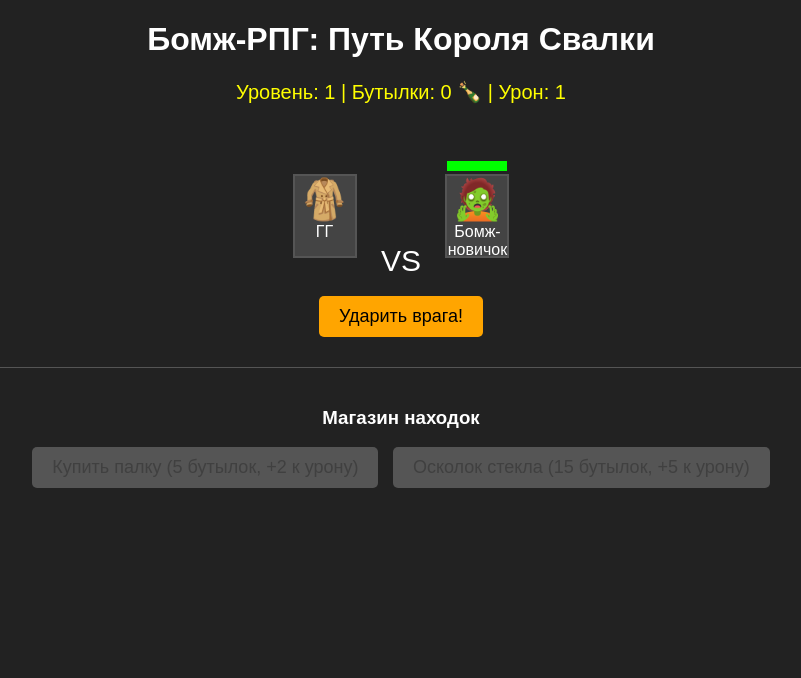
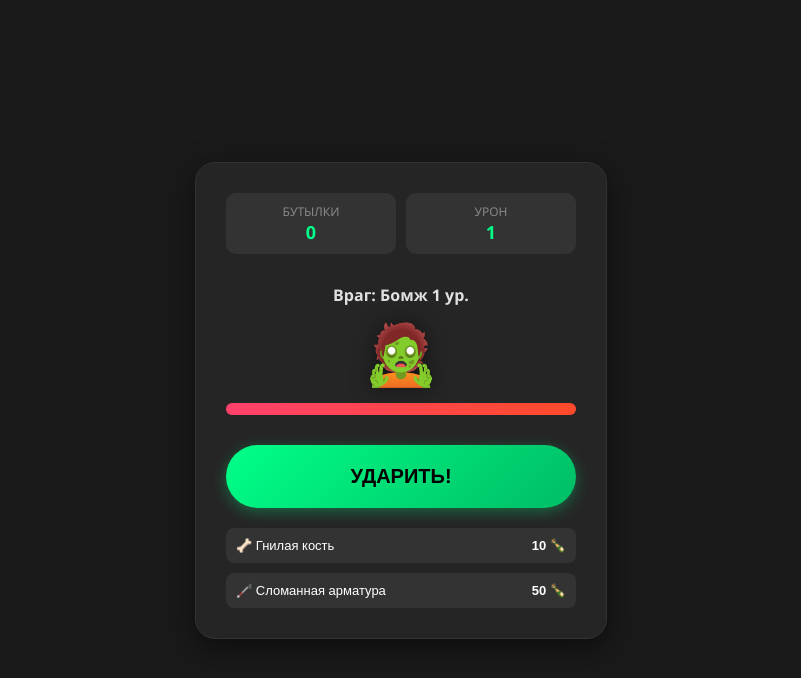
Before and after one commit to depor0mk-cloud/bomj-git, a plain HTML site: page index.html in a window 1280 px wide. Shown: the whole page, without its empty margins (239-1040 px from the left). Drawn offline with Linux system fonts and the light colour scheme.

Commit message:
Update index.html

```diff
--- a/index.html
+++ b/index.html
@@ -1,115 +1,165 @@
 <!DOCTYPE html>
-<html>
+<html lang="ru">
 <head>
     <meta charset="UTF-8">
-    <title>Бомж-РПГ: Битва за бутылки</title>
+    <meta name="viewport" content="width=device-width, initial-scale=1.0">
+    <title>BOMZH CLICKER 2026</title>
     <style>
-        body { background: #222; color: #fff; font-family: sans-serif; text-align: center; }
-        .game-container { margin-top: 50px; }
+        :root {
+            --primary: #00ff88;
+            --bg: #1a1a1a;
+            --card: #252525;
+            --text: #e0e0e0;
+        }
 
-        /* Рисуем пиксельного персонажа (упрощенно) */
-        .char-box {
-            display: inline-block;
-            width: 60px; height: 80px;
-            border: 2px solid #555;
-            background: #444; position: relative;
-            margin: 20px; vertical-align: bottom;
+        body {
+            background-color: var(--bg);
+            color: var(--text);
+            font-family: 'Segoe UI', Tahoma, Geneva, Verdana, sans-serif;
+            display: flex;
+            justify-content: center;
+            align-items: center;
+            min-height: 100vh;
+            margin: 0;
+            overflow: hidden;
         }
-        .hp-bar { width: 100%; height: 10px; background: red; position: absolute; top: -15px; }
-        .hp-fill { height: 100%; background: lime; width: 100%; transition: 0.2s; }
 
-        /* Стили кнопок */
-        button {
-            padding: 10px 20px; font-size: 18px; cursor: pointer;
-            background: orange; border: none; border-radius: 5px;
+        .game-card {
+            background: var(--card);
+            padding: 30px;
+            border-radius: 20px;
+            box-shadow: 0 10px 30px rgba(0,0,0,0.5);
+            width: 350px;
+            text-align: center;
+            border: 1px solid #333;
         }
-        button:disabled { background: #555; cursor: not-allowed; }
-        .stats { font-size: 20px; color: yellow; margin-bottom: 20px; }
-        .shop { margin-top: 30px; border-top: 1px solid #555; padding-top: 20px; }
+
+        .stats-grid {
+            display: grid;
+            grid-template-columns: 1fr 1fr;
+            gap: 10px;
+            margin-bottom: 20px;
+        }
+
+        .stat-item {
+            background: #333;
+            padding: 10px;
+            border-radius: 10px;
+        }
+
+        .stat-item span {
+            display: block;
+            font-size: 12px;
+            color: #888;
+            text-transform: uppercase;
+        }
+
+        .stat-item strong {
+            font-size: 18px;
+            color: var(--primary);
+        }
+
+        /* Полоска HP */
+        .enemy-area {
+            margin: 30px 0;
+            position: relative;
+        }
+
+        .hp-container {
+            width: 100%;
+            height: 12px;
+            background: #444;
+            border-radius: 6px;
+            overflow: hidden;
+            margin-top: 10px;
+        }
+
+        #hp-fill {
+            width: 100%;
+            height: 100%;
+            background: linear-gradient(90deg, #ff416c, #ff4b2b);
+            transition: width 0.1s ease;
+        }
+
+        #enemy-pic {
+            font-size: 60px;
+            filter: drop-shadow(0 0 10px rgba(0,0,0,0.5));
+            transition: transform 0.1s;
+        }
+
+        /* Крутая кнопка */
+        .btn-hit {
+            background: linear-gradient(135deg, #00ff88 0%, #00bd65 100%);
+            border: none;
+            padding: 20px 40px;
+            border-radius: 50px;
+            color: #000;
+            font-weight: bold;
+            font-size: 20px;
+            cursor: pointer;
+            box-shadow: 0 4px 15px rgba(0, 255, 136, 0.3);
+            transition: all 0.2s;
+            width: 100%;
+            margin-bottom: 20px;
+        }
+
+        .btn-hit:active {
+            transform: scale(0.95);
+            box-shadow: 0 2px 5px rgba(0, 255, 136, 0.2);
+        }
+
+        .shop {
+            display: flex;
+            flex-direction: column;
+            gap: 10px;
+        }
+
+        .shop-item {
+            background: #333;
+            border: none;
+            color: white;
+            padding: 10px;
+            border-radius: 8px;
+            cursor: pointer;
+            text-align: left;
+            font-size: 13px;
+            display: flex;
+            justify-content: space-between;
+        }
+
+        .shop-item:disabled {
+            opacity: 0.5;
+            cursor: not-allowed;
+        }
+
+        .shop-item:hover:not(:disabled) {
+            background: #444;
+        }
     </style>
 </head>
 <body>
 
-    <h1>Бомж-РПГ: Путь Короля Свалки</h1>
-
-    <div class="stats">
-        Уровень: <span id="lvl">1</span> |
-        Бутылки: <span id="money">0</span> 🍾 |
-        Урон: <span id="dmg">1</span>
+<div class="game-card">
+    <div class="stats-grid">
+        <div class="stat-item"><span>Бутылки</span><strong id="money">0</strong></div>
+        <div class="stat-item"><span>Урон</span><strong id="dmg">1</strong></div>
     </div>
 
-    <div class="game-container">
-        <div class="char-box">
-            <div style="font-size: 40px;">🧥</div>
-            <div>ГГ</div>
-        </div>
-
-        <span style="font-size: 30px;">VS</span>
-
-        <div class="char-box">
-            <div id="enemy-hp-bar" class="hp-bar"><div id="hp-fill" class="hp-fill"></div></div>
-            <div id="enemy-pic" style="font-size: 40px;">🧟</div>
-            <div id="enemy-name">Бомж-новичок</div>
+    <div class="enemy-area">
+        <div id="enemy-name" style="font-weight: bold; margin-bottom: 5px;">Враг: Бомж 1 ур.</div>
+        <div id="enemy-pic">🧟</div>
+        <div class="hp-container">
+            <div id="hp-fill"></div>
         </div>
     </div>
 
-    <br>
-    <button onclick="attack()">Ударить врага!</button>
+    <button class="btn-hit" onclick="attack()">УДАРИТЬ!</button>
 
     <div class="shop">
-        <h3>Магазин находок</h3>
-        <button id="buy-stick" onclick="buy(5, 2)">Купить палку (5 бутылок, +2 к урону)</button>
-        <button id="buy-glass" onclick="buy(15, 5)" style="margin-left:10px;">Осколок стекла (15 бутылок, +5 к урону)</button>
-    </div>
-
-    <script>
-        let bottles = 0;
-        let level = 1;
-        let damage = 1;
-        let enemyHP = 10;
-        let maxEnemyHP = 10;
-
-        function attack() {
-            enemyHP -= damage;
-
-            if (enemyHP <= 0) {
-                // Победа над врагом
-                bottles += Math.floor(level * 1.5);
-                level++;
-                maxEnemyHP = 10 + (level * 5);
-                enemyHP = maxEnemyHP;
-
-                alert("Враг повержен! Ты нашел бутылки.");
-            }
-            updateUI();
-        }
-
-        function buy(cost, extraDmg) {
-            if (bottles >= cost) {
-                bottles -= cost;
-                damage += extraDmg;
-                updateUI();
-                alert("Оружие куплено!");
-            } else {
-                alert("Недостаточно бутылок! Иди дерись.");
-            }
-        }
-
-        function updateUI() {
-            document.getElementById('money').innerText = bottles;
-            document.getElementById('lvl').innerText = level;
-            document.getElementById('dmg').innerText = damage;
-
-            // Обновление полоски жизни врага
-            let percent = (enemyHP / maxEnemyHP) * 100;
-            document.getElementById('hp-fill').style.width = percent + "%";
-
-            // Блокировка кнопок в магазине
-            document.getElementById('buy-stick').disabled = (bottles < 5);
-            document.getElementById('buy-glass').disabled = (bottles < 15);
-        }
-
-        updateUI(); // Запуск при старте
-    </script>
-</body>
-</html>
+        <button id="buy-1" class="shop-item" onclick="buy(10, 2)">
+            <span>🦴 Гнилая кость</span> <strong>10 🍾</strong>
+        </button>
+        <button id="buy-2" class="shop-item" onclick="buy(50, 10)">
+            <span>🦯 Сломанная арматура</span> <strong>50 🍾</strong>
+        </button>
+        <button onclick="resetGame()" style="background:none; border:none; color:#555; margin-top:10px;
```
